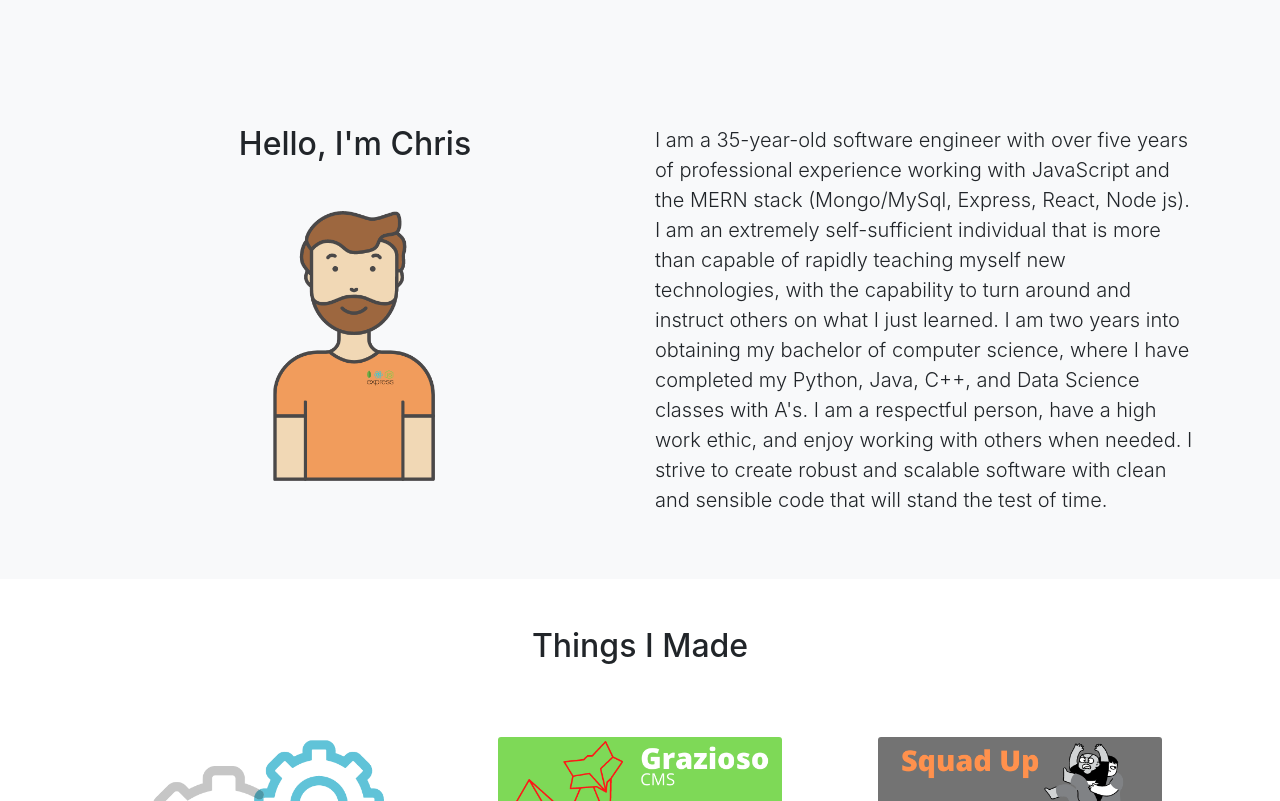
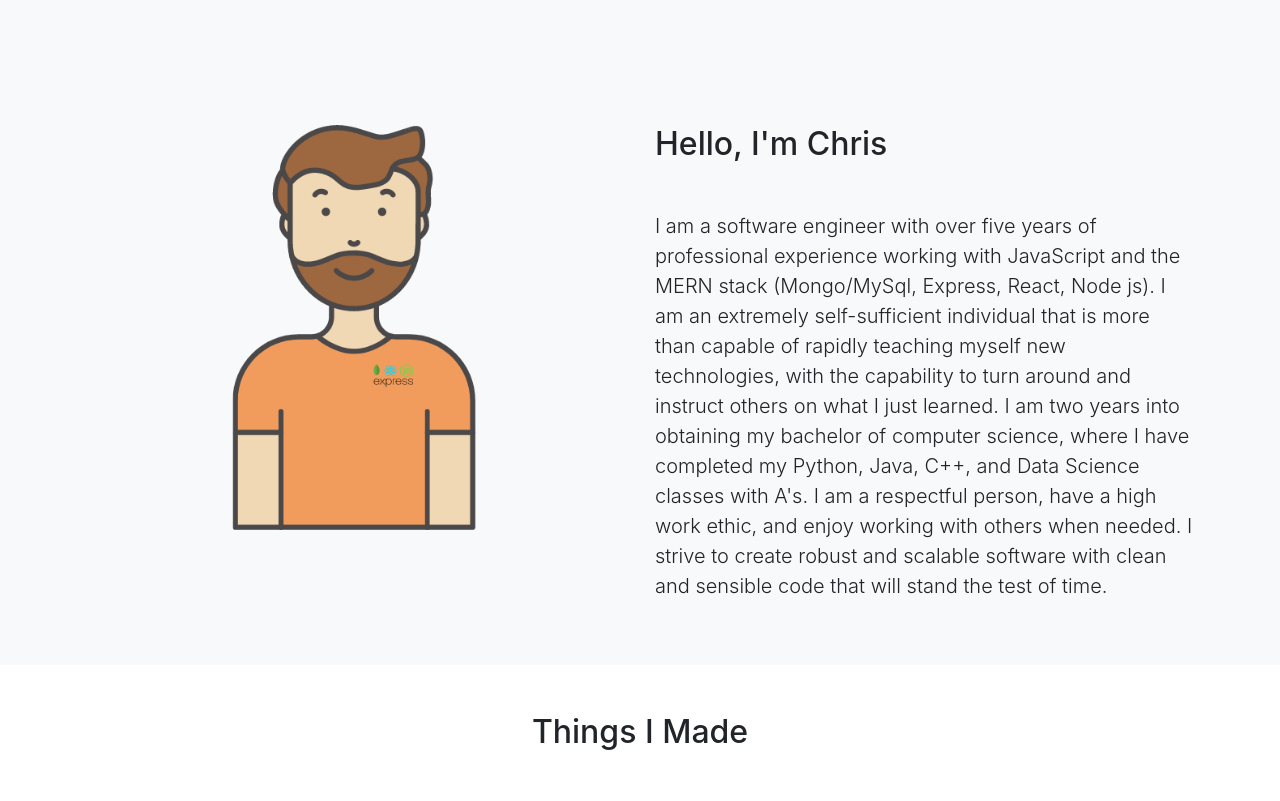
Before and after one commit to chris-baird/chrisbaird.dev, a React (Create React App) app in the folder client/: page / in a window 1280 px wide. Shown: the part 720-1521 px from the top of the page. Built offline with nearby package versions, Linux system fonts and the light colour scheme; no server answers.

Commit message:
FIX: Made the about better

```diff
--- a/client/src/sections/About.js
+++ b/client/src/sections/About.js
@@ -7,16 +7,16 @@ export default function About() {
       <Container>
         <Row className="mt-5">
           <Col xs="12" sm="12" md="6" lg="6" xl="6">
-            <h2 className="text-center mb-5">Hello, I'm Chris</h2>
             <img
               src="./assets/images/misc/ME.png"
               alt="Placeholder of me"
-              className="img-fluid rounded d-block mx-auto mb-5 w-50"
+              className="img-fluid rounded d-block mx-auto mb-5 w-75"
             />
           </Col>
           <Col xs="12" sm="12" md="6" lg="6" xl="6">
+            <h2 className="mb-5">Hello, I'm Chris</h2>
             <p className="lead">
-              I am a 35-year-old software engineer with over five years of professional experience working with JavaScript and the MERN stack (Mongo/MySql, Express, React, Node js). I am an extremely self-sufficient individual that is more than capable of rapidly teaching myself new technologies, with the capability to turn around and instruct others on what I just learned. I am two years into obtaining my bachelor of computer science, where I have completed my Python, Java, C++, and Data Science classes with A's. I am a respectful person, have a high work ethic, and enjoy working with others when needed. I strive to create robust and scalable software with clean and sensible code that will stand the test of time.
+              I am a software engineer with over five years of professional experience working with JavaScript and the MERN stack (Mongo/MySql, Express, React, Node js). I am an extremely self-sufficient individual that is more than capable of rapidly teaching myself new technologies, with the capability to turn around and instruct others on what I just learned. I am two years into obtaining my bachelor of computer science, where I have completed my Python, Java, C++, and Data Science classes with A's. I am a respectful person, have a high work ethic, and enjoy working with others when needed. I strive to create robust and scalable software with clean and sensible code that will stand the test of time.
             </p>
           </Col>
         </Row>
```
